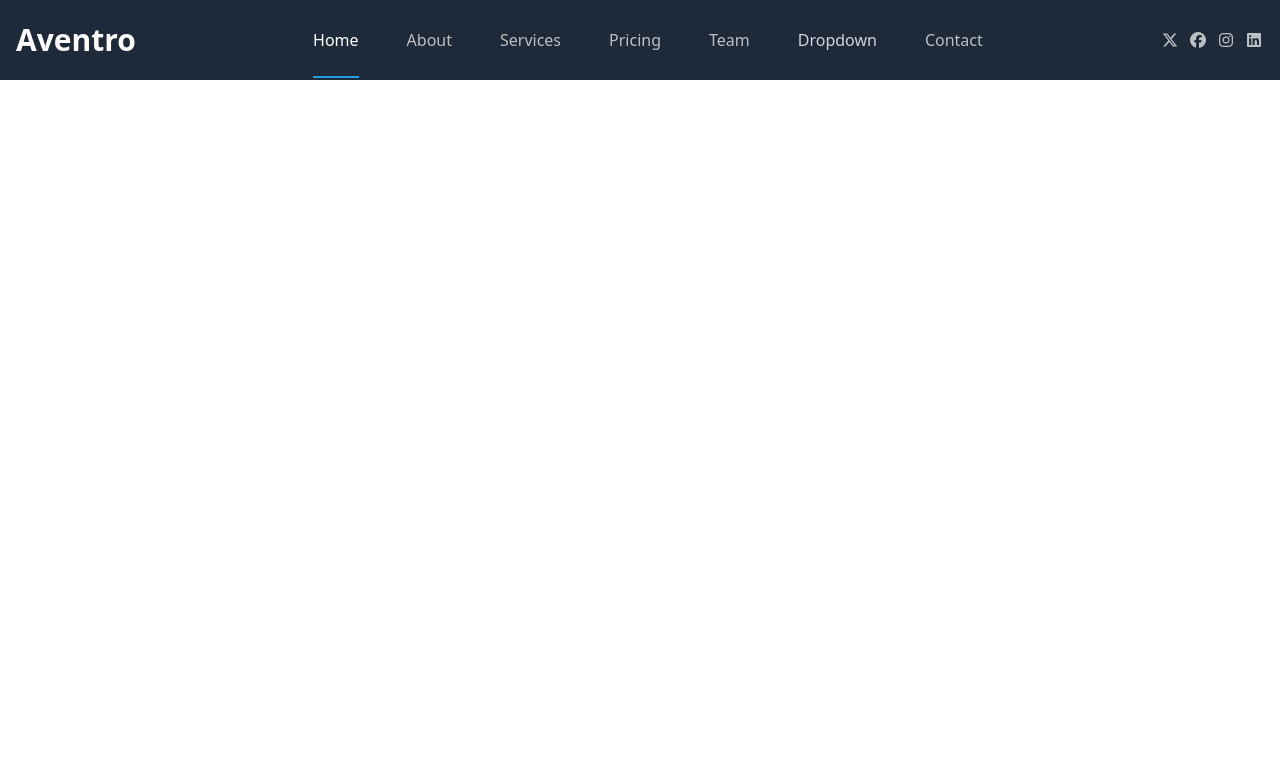
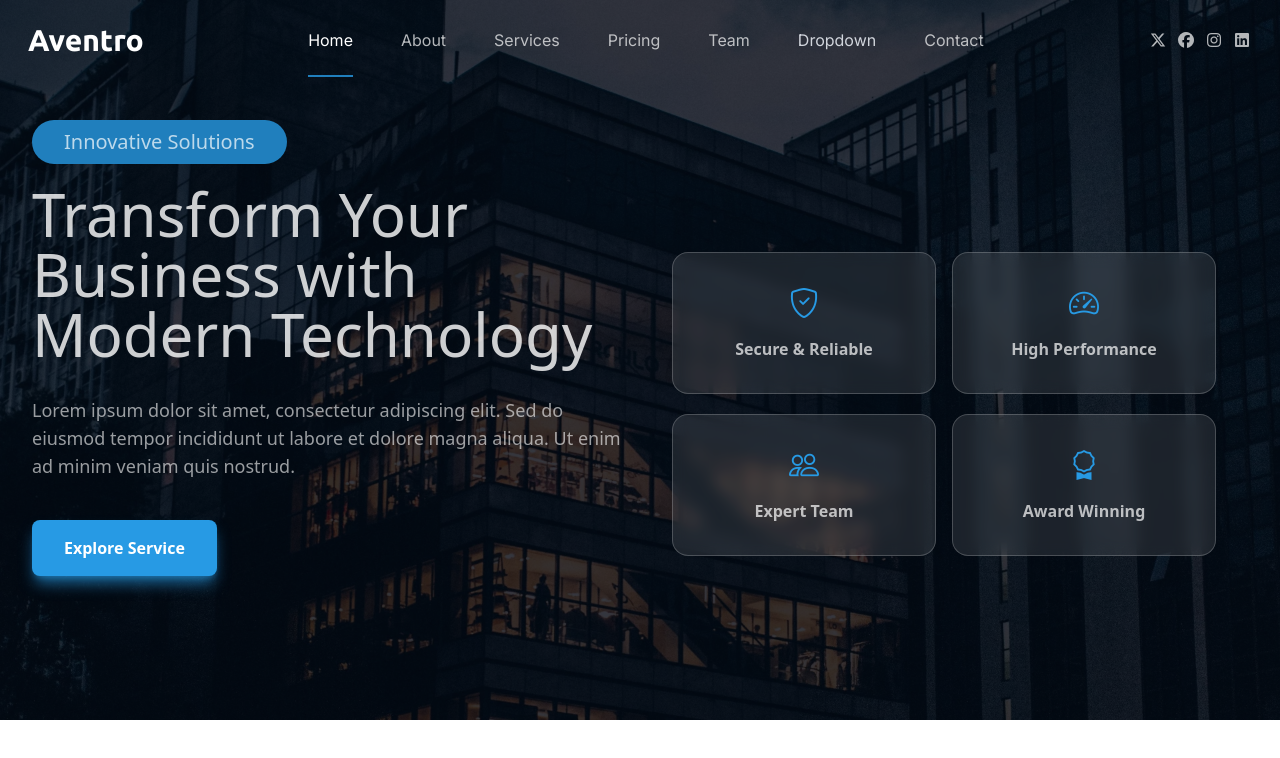
Before and after one commit to Dev-Mjarir08/Final-Project-TailWind, a website built with Vite: page index.html in a window 1280 px wide. Built offline with nearby package versions, Linux system fonts and the light colour scheme.

Commit message:
final project

```diff
--- a/index.html
+++ b/index.html
@@ -5,55 +5,56 @@
     <meta charset="UTF-8">
     <meta name="viewport" content="width=device-width, initial-scale=1.0">
     <title>Document</title>
+    <link rel="stylesheet" href="https://cdn.jsdelivr.net/npm/bootstrap-icons@1.13.1/font/bootstrap-icons.min.css">
     <link rel="preconnect" href="https://fonts.googleapis.com">
     <link rel="preconnect" href="https://fonts.gstatic.com" crossorigin>
     <link
         href="https://fonts.googleapis.com/css2?family=Inter:ital,opsz,wght@0,14..32,100..900;1,14..32,100..900&family=Roboto:ital,wght@0,100..900;1,100..900&family=Ubuntu:ital,wght@0,300;0,400;0,500;0,700;1,300;1,400;1,500;1,700&display=swap"
         rel="stylesheet">
     <link rel="stylesheet" href="https://cdnjs.cloudflare.com/ajax/libs/font-awesome/7.0.1/css/all.min.css">
-    <link rel="stylesheet" href="./main.css">
+    <link rel="stylesheet" href="/main.css">
 </head>
 
 <body>
     <!-- header  -->
-    <header class="bg-gray-800 py-3 text-white">
+    <header class="fixed top-0 w-full left-0  p-3 z-50">
         <div class="container mx-auto px-4">
             <div class="flex justify-between items-center">
-                <a href="javascript:void(0)" class="text-3xl font-bold font-ubuntu">Aventro</a>
+                <a href="javascript:void(0)" class="text-3xl text-white font-bold font-ubuntu">Aventro</a>
                 <ul class="flex justify-between items-center font-inter space-x-4 text-md text-white/70 ">
                     <li class="group p-4">
                         <a href="javascript:void(0)" class="text-white group-hover:text-gray-500 relative">
                             Home
                             <span
-                                class="inline-block w-full group-hover:w-full absolute h-0.5 bg-[#279ae4] start-0 -bottom-6.75 duration-200"></span>
+                                class="inline-block w-full group-hover:w-full absolute h-0.5 bg-aqua-700 start-0 -bottom-6.75 duration-200"></span>
                         </a>
                     </li>
                     <li class="group p-4">
                         <a href="javascript:void(0)" class="group-hover:text-white relative">
                             About
                             <span
-                                class="inline-block w-0 group-hover:w-full absolute h-0.5 bg-[#279ae4] start-0 -bottom-6.75 duration-200"></span>
+                                class="inline-block w-0 group-hover:w-full absolute h-0.5 bg-aqua-700 start-0 -bottom-6.75 duration-200"></span>
                         </a>
                     </li>
                     <li class="group p-4">
                         <a href="javascript:void(0)" class="group-hover:text-white relative">
                             Services
                             <span
-                                class="inline-block w-0 group-hover:w-full absolute h-0.5 bg-[#279ae4] start-0 -bottom-6.75 duration-200"></span>
+                                class="inline-block w-0 group-hover:w-full absolute h-0.5 bg-aqua-700 start-0 -bottom-6.75 duration-200"></span>
                         </a>
                     </li>
                     <li class="group p-4">
                         <a href="javascript:void(0)" class="group-hover:text-white relative">
                             Pricing
                             <span
-                                class="inline-block w-0 group-hover:w-full absolute h-0.5 bg-[#279ae4] start-0 -bottom-6.75 duration-200"></span>
+                                class="inline-block w-0 group-hover:w-full absolute h-0.5 bg-aqua-700 start-0 -bottom-6.75 duration-200"></span>
                         </a>
                     </li>
                     <li class="group p-4">
                         <a href="javascript:void(0)" class="group-hover:text-white relative">
                             Team
                             <span
-                                class="inline-block w-0 group-hover:w-full absolute h-0.5 bg-[#279ae4] start-0 -bottom-6.75 duration-200"></span>
+                                class="inline-block w-0 group-hover:w-full absolute h-0.5 bg-aqua-700 start-0 -bottom-6.75 duration-200"></span>
                         </a>
                     </li>
                     <li class="relative group px-4 py-4">
@@ -61,7 +62,7 @@
                         <a href="javascript:void(0)" class="relative inline-block text-gray-300 group-hover:text-white">
                             Dropdown
                             <span
-                                class="absolute left-0 -bottom-6.75 h-0.5 w-0 bg-[#279ae4] transition-all duration-300 group-hover:w-full">
+                                class="absolute left-0 -bottom-6.75 h-0.5 w-0 bg-aqua-700 transition-all duration-300 group-hover:w-full">
                             </span>
                         </a>
 
@@ -95,23 +96,75 @@
                         <a href="javascript:void(0)" class="group-hover:text-white relative">
                             Contact
                             <span
-                                class="inline-block w-0 group-hover:w-full absolute h-0.5 bg-[#279ae4] start-0 -bottom-6.75 duration-200"></span>
+                                class="inline-block w-0 group-hover:w-full absolute h-0.5 bg-aqua-700 start-0 -bottom-6.75 duration-200"></span>
                         </a>
                     </li>
                 </ul>
                 <ul class="flex justify-between items-center space-x-2 text-white/70">
-                    <li><a href="javascript:void(0)" class="hover:text-[#279ae4] duration-200"><i
+                    <li><a href="javascript:void(0)" class="hover:text-aqua-700 duration-200"><i
                                 class="fa-brands fa-x-twitter"></i></a></li>
-                    <li><a href="javascript:void(0)" class="hover:text-[#279ae4] duration-200"><i
+                    <li><a href="javascript:void(0)" class="hover:text-aqua-700 duration-200"><i
                                 class="fa-brands fa-facebook"></i></a></li>
-                    <li><a href="javascript:void(0)" class="hover:text-[#279ae4] duration-200"><i
+                    <li><a href="javascript:void(0)" class="hover:text-aqua-700 duration-200"><i
                                 class="fa-brands fa-instagram"></i></a></li>
-                    <li><a href="javascript:void(0)" class="hover:text-[#279ae4] duration-200"><i
+                    <li><a href="javascript:void(0)" class="hover:text-aqua-700 duration-200"><i
                                 class="fa-brands fa-linkedin"></i></a></li>
                 </ul>
             </div>
         </div>
     </header>
+
+
+    <!-- hero -->
+    <section class="relative">
+
+        <img src="./images/bg-12.webp" alt="">
+
+        <div class="absolute inset-0 bg-gray-950/80 py-15 ">
+            <div class="container mx-auto px-4 ">
+                <div class="flex flex-wrap px-4">
+                    <div class="w-1/2 ">
+                        <div class="mt-15 ">
+                            <p class="px-8 py-2 mb-5 text-xl bg-aqua-700 inline-block rounded-full text-white/70 font-medium">
+                                Innovative Solutions</p>
+                                <h1 class="text-6xl text-white/80 font-medium mb-8">Transform Your <br> Business with Modern Technology</h1>
+                                <p class="text-white/60 font-medium text-lg mb-10">Lorem ipsum dolor sit amet, consectetur adipiscing elit. Sed do eiusmod tempor incididunt ut labore et dolore magna aliqua. Ut enim ad minim veniam quis nostrud.</p>
+                                <a href="" class="px-8 py-4 bg-aqua-900  text-md font-bold text-white rounded-lg shadow-lg shadow-aqua-700/80 duration-300 ease-out hover:shadow-xl hover:shadow-aqua-900 transform hover:-translate-y-2 inline-block">Explore Service</a>
+                    </div>
+                </div>
+                <div class="w-full lg:w-1/2 px-6 flex items-end justify-center">
+                        <div class="flex flex-wrap space-y-5 ">
+                            <div class="w-1/2 px-2">
+                                <div class="border border-[#ffffff33] rounded-2xl bg-white/10 backdrop-blur-sm py-8 px-12 text-center">
+                                    <i class="bi bi-shield-check text-aqua-900 text-3xl "></i>
+                                    <span class="text-white/70 font-bold block mt-4">Secure & Reliable</span>
+                                </div>
+                            </div>
+                            <div class="w-1/2 px-2">
+                                <div class="border border-[#ffffff33] rounded-2xl bg-white/10 backdrop-blur-sm py-8 text-center">
+                                    <i class="bi bi-speedometer2 text-aqua-900 text-3xl "></i>
+                                    <span class="text-white/70 font-bold block mt-4">High Performance</span>
+                                </div>
+                            </div>
+                            <div class="w-1/2 px-2">
+                                <div class="border border-[#ffffff33] rounded-2xl bg-white/10 backdrop-blur-sm py-8 text-center">
+                                    <i class="bi bi-people text-aqua-900 text-3xl "></i>
+                                    <span class="text-white/70 font-bold block mt-4">Expert Team</span>
+                                </div>
+                            </div>
+                            <div class="w-1/2 px-2">
+                                <div class="border border-[#ffffff33] rounded-2xl bg-white/10 backdrop-blur-sm py-8 text-center">
+                                    <i class="bi bi-award text-aqua-900 text-3xl "></i>
+                                    <span class="text-white/70 font-bold block mt-4">Award Winning</span>
+                                </div>
+                            </div>
+                        </div>
+                    </div>
+            </div>
+        </div>
+        </div>
+
+    </section>
 </body>
 
 </html>
--- a/main.css
+++ b/main.css
@@ -1 +1,11 @@
 @import "tailwindcss";
+
+@theme {
+    --font-ubuntu : "Ubuntu", sans-serif;
+    --font-inter : "Inter", sans-serif;
+    --font-roboto : "Roboto", sans-serif;
+
+        /* color theme */
+    --color-aqua-700 : #207fbd;
+    --color-aqua-900 : #279ae4;
+}
```
Also changed, not shown: images/bg-12.webp (added).
